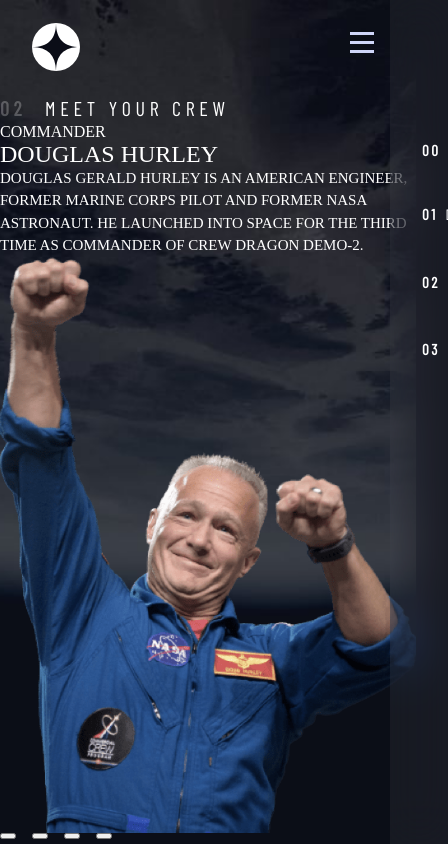
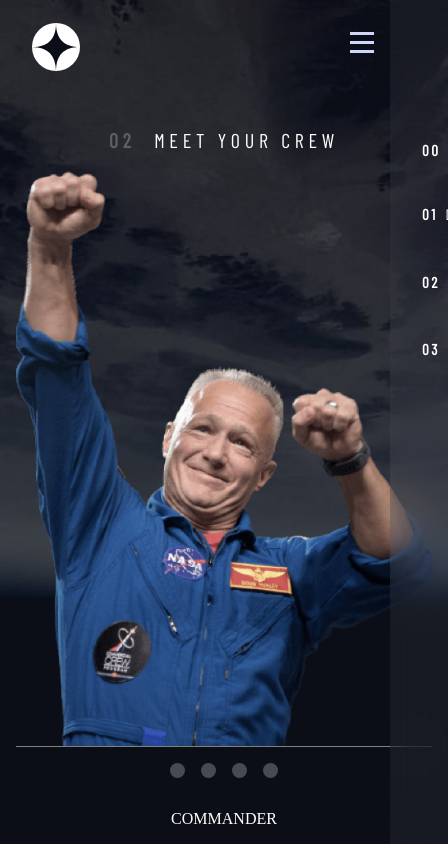
Before and after one commit to DavidofOrange/space-tourism-website, a React (Create React App) app: page /crew in a window 390 px wide. Shown: the top 844 px of the page, 448 px wide, since content can reach past the window. Built offline with nearby package versions, Linux system fonts and the light colour scheme; a web font is replaced by a local one.

Commit message:
created crew mobile layout

```diff
--- a/src/components/Crew.jsx
+++ b/src/components/Crew.jsx
@@ -12,19 +12,17 @@
         <>
         <section className="crew">
           <Nav />
-          <main >
+          <main className="grid-container grid-container--crew flow">
             <h1 className="numbered-title"><span>02</span> Meet your crew</h1>
-            <article className="crew-info ff-serif uppercase">
-              <h2 className="fs-600">{role}</h2>
-              <h3 className="fs-700">{name}</h3>
-              <p>{bio}</p>
+            <article className="crew-info ff-serif uppercase flow">
+              <h2 className="fs-600 flow">{role}</h2>
+              <h3 className="fs-700 flow">{name}</h3>
+              <p className="flow">{bio}</p>
             </article>
 
-            <div className="crew-container-img">
-              <div className="crew-image" data={index}></div>
-            </div>
+            <div className="crew-image flow" data={index}></div>
 
-            <div className="flex">
+            <div className="dot-indicators flex flow">
               {crew.map((person, index) => (
                 <button className=""
                   key={index} onClick={() =>
--- a/src/components/Destination.jsx
+++ b/src/components/Destination.jsx
@@ -17,8 +17,6 @@
 
                 <h1 className='numbered-title numbered-title--destination'><span>01</span> Pick your destination</h1>
                 <div className='planet-image flow' data={index}></div>
-
-
 
               <div className='tab-list underline-indicators flex'>
                 {destination.map((planet, index) => (
--- a/src/index.css
+++ b/src/index.css
@@ -449,6 +449,32 @@
     font-size: 1.5rem;
 }
 
+/* crew */
+
+.grid-container--crew {
+    margin-top: 2rem;
+    grid-template-areas:
+        'title'
+        'image'
+        'tabs'
+        'content';
+}
+
+.crew-image {
+    grid-area: image;
+    border-bottom: 1px solid gray;
+}
+
+.dot-indicators {
+    grid-area: tabs;
+}
+
+.crew-info {
+    grid-area: content;
+}
+
+
+
 @media (min-width: 700px) {
     .numbered-title {
         justify-self: start;
```
